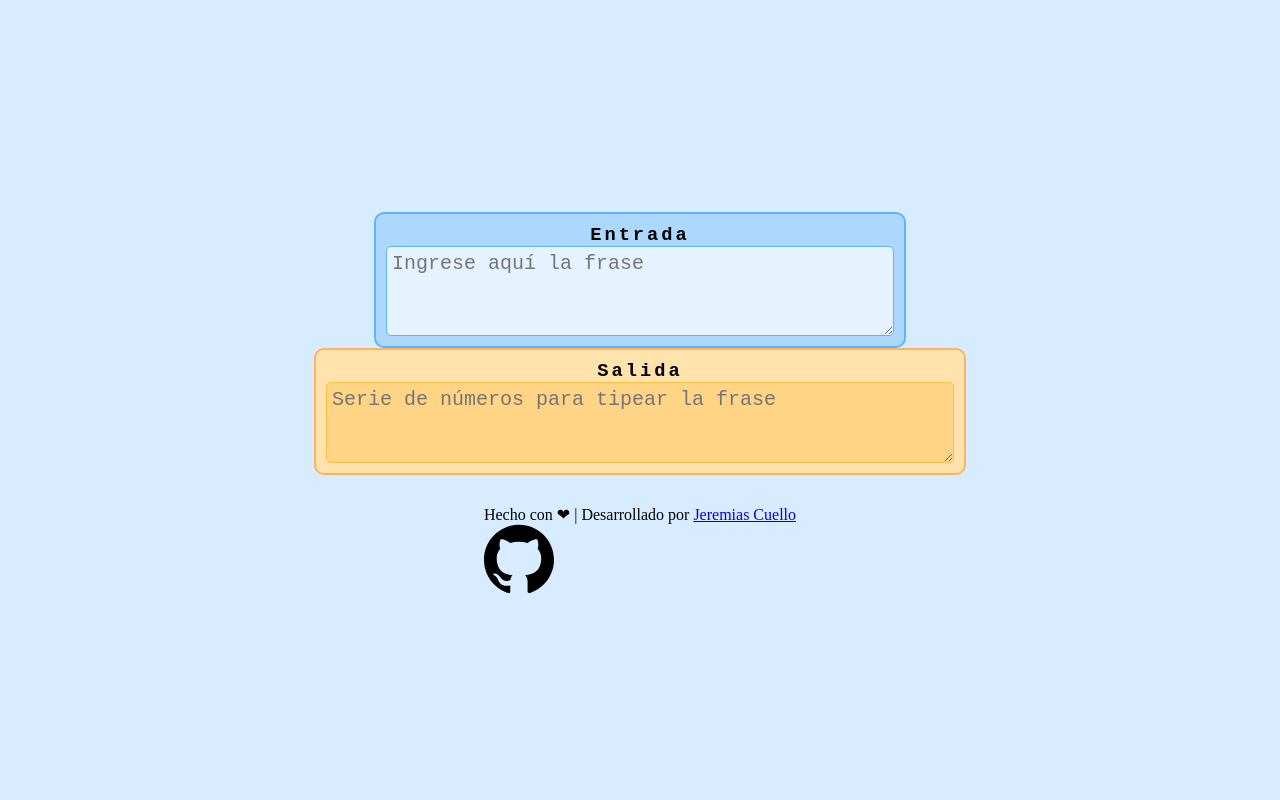
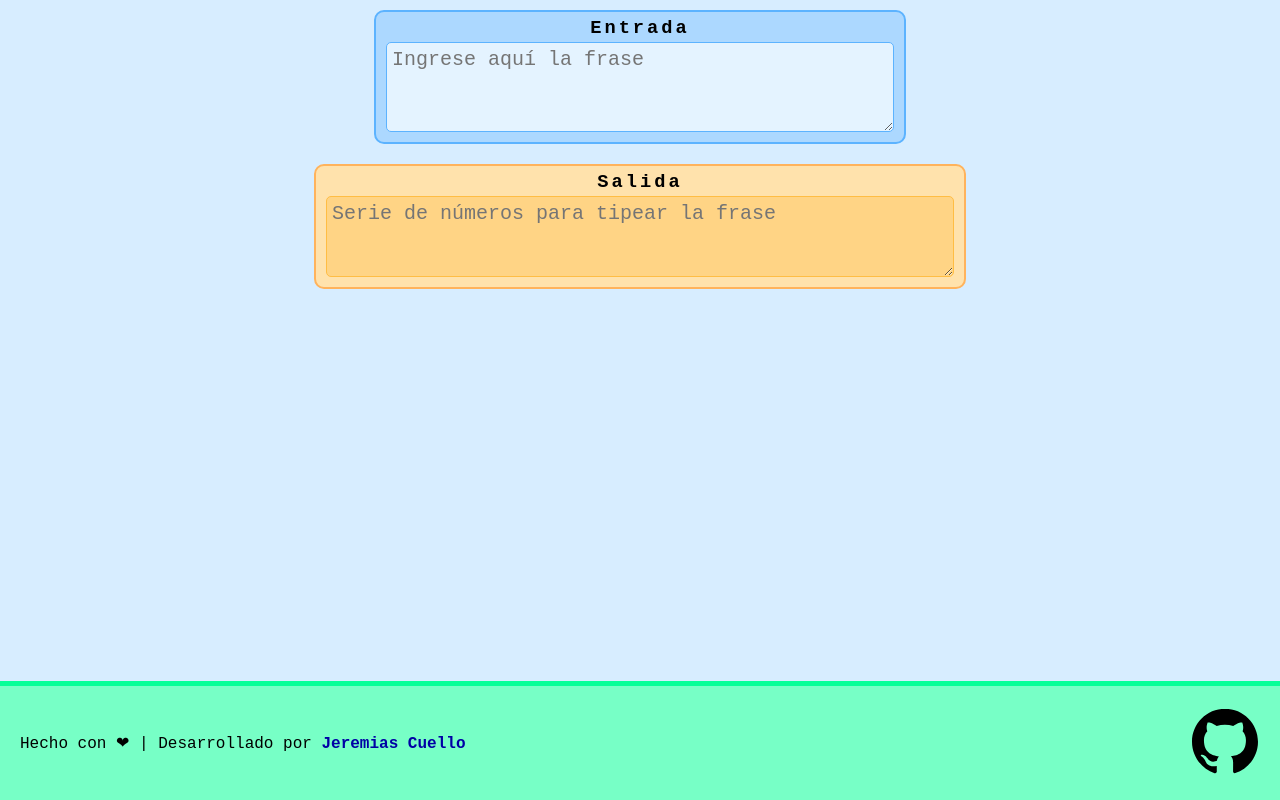
Before and after one commit to Jeremias0901/DesafioTECIP.github.io, a plain HTML site: page index.html in a window 1280 px wide. Drawn offline with Linux system fonts and the light colour scheme.

Commit message:
mejoras de elemento e estilizacion de nuevos elementos

```diff
--- a/styles/main.css
+++ b/styles/main.css
@@ -8,16 +8,43 @@
 }
 body{
   display: flex;
-  flex-wrap: wrap;
+  flex-direction: column;
   min-width: none;
   min-height: 100vh;
-  flex-direction: column;
-  justify-content: center;
+
+  justify-items: center;
+  justify-content: space-between;
   align-items: center;
-  gap: 20px;
-  padding: 50px 0px 50px 0px;
+  align-content: center;
 
   background-color: rgb(215, 237, 255);
+}
+footer{
+  display: flex;
+  justify-content: space-between;
+  align-items: center;
+  padding: 20px;
+  width: 100%;
+  height: 100%;
+  border-top: solid rgb(7, 255, 152) 5px;
+  background-color: rgb(119, 255, 198);
+}
+img{
+  padding: 2px;
+}
+footer a{
+  text-decoration: none;
+  font-weight: bold;
+  color: rgb(0, 0, 165);
+}
+footer > a :hover{
+  transition: .3s all;
+  background-color: rgb(7, 255, 152);
+  border-radius: 50%;
+  box-shadow: 0px 0px 10px black;
+}
+footer > p{
+  font-family: 'Courier New', Courier, monospace;
 }
 div{
   display: flex;
@@ -29,12 +56,21 @@ div{
   div > h3{
     font-family: 'Courier New', Courier, monospace;
     letter-spacing: 3px;
+    margin: -5px 0px 3px 0px;
   }
 textarea{
   border-radius: 5px;
   font-size: 20px;
   padding: 5px;
   outline: none;
+}
+.container{
+  display: flex;
+  flex-wrap: wrap;
+  flex-direction: column;
+  justify-content: center;
+  align-items: center;
+  gap: 20px;
 }
 .input{
   background-color: rgb(172, 216, 255);
@@ -62,7 +98,7 @@ textarea{
   min-width: 510px;
 }
 
-@media screen and (max-width: 600px){
+@media screen and (max-width: 650px){
   div, textarea{
     width: 240px;
   }
```
